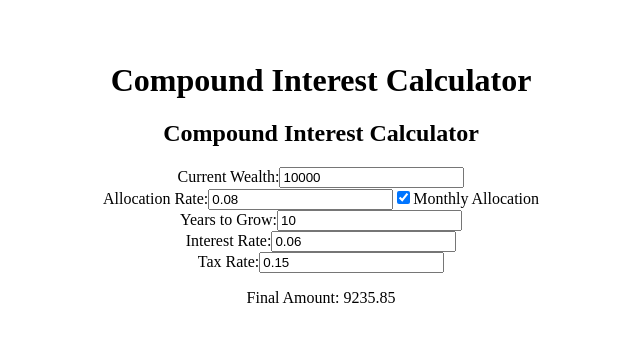
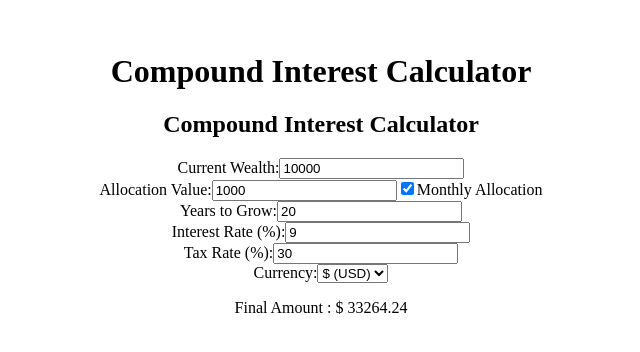
Before and after one commit to marionlouis1/interest-calculator, a Next.js app: page / in a window 1280 px wide. Shown: the part 226-578 px from the top of the page, without its empty margins (319-959 px from the left). Built offline with nearby package versions, Linux system fonts and the light colour scheme.

Commit message:
functionning calculator but ugly

```diff
--- a/components/calculator.js
+++ b/components/calculator.js
@@ -2,25 +2,42 @@ import { useState } from 'react';
 
 const Calculator = () => {
   const [currentWealth, setCurrentWealth] = useState(10000); // Initial current wealth
-  const [allocation, setAllocation] = useState(0.08); // Initial allocation rate
+  const [allocation, setAllocation] = useState(1000); // Initial allocation value
   const [isMonthly, setIsMonthly] = useState(true); // Allocation frequency
-  const [yearsToGrow, setYearsToGrow] = useState(10); // Initial number of years
-  const [interestRate, setInterestRate] = useState(0.06); // Initial interest rate
-  const [taxRate, setTaxRate] = useState(0.15); // Initial tax rate
+  const [yearsToGrow, setYearsToGrow] = useState(20); // Initial number of years
+  const [interestRate, setInterestRate] = useState(9); // Initial interest rate (as a percentage)
+  const [taxRate, setTaxRate] = useState(30); // Initial tax rate (as a percentage)
+  const [currency, setCurrency] = useState("$"); // Default currency
+
+  const formatCurrency = (amount) => {
+    switch (currency) {
+      case '£':
+        return `£ ${amount.toFixed(2)}`;
+      case '$':
+        return `$ ${amount.toFixed(2)}`;
+      case '€':
+        return `${amount.toFixed(2)} €`;
+      default:
+        return amount.toFixed(2);
+    }
+  };
 
   // Calculate the final amount
   const calculateFinalAmount = () => {
     const frequency = isMonthly ? 12 : 1;
-    const growthRate = 1 + (interestRate / frequency);
-    const totalContributions = currentWealth * (allocation / frequency) * yearsToGrow;
+    const growthRate = 1 + (interestRate / 100 / frequency);
+    const totalContributions = allocation * yearsToGrow;
 
     let wealth = currentWealth;
     for (let year = 0; year < yearsToGrow; year++) {
-      wealth += (wealth * (allocation / frequency)) + (wealth * (interestRate / frequency));
-      wealth -= (wealth * (taxRate / frequency));
+      wealth += allocation;
+      wealth *= growthRate;
     }
 
-    return wealth - totalContributions;
+    // Calculate tax at the end
+    const taxAmount = (wealth - currentWealth - totalContributions) * (taxRate / 100);
+
+    return formatCurrency(wealth);
   };
 
   return (
@@ -31,7 +48,7 @@ const Calculator = () => {
         <input type="number" value={currentWealth} onChange={(e) => setCurrentWealth(parseFloat(e.target.value))} />
       </div>
       <div className="input-field">
-        <label>Allocation Rate:</label>
+        <label>Allocation Value:</label>
         <input type="number" value={allocation} onChange={(e) => setAllocation(parseFloat(e.target.value))} />
         <label>
           <input type="checkbox" checked={isMonthly} onChange={() => setIsMonthly(!isMonthly)} />
@@ -43,15 +60,23 @@ const Calculator = () => {
         <input type="number" value={yearsToGrow} onChange={(e) => setYearsToGrow(parseInt(e.target.value))} />
       </div>
       <div className="input-field">
-        <label>Interest Rate:</label>
+        <label>Interest Rate (%):</label>
         <input type="number" value={interestRate} onChange={(e) => setInterestRate(parseFloat(e.target.value))} />
       </div>
       <div className="input-field">
-        <label>Tax Rate:</label>
+        <label>Tax Rate (%):</label>
         <input type="number" value={taxRate} onChange={(e) => setTaxRate(parseFloat(e.target.value))} />
       </div>
+      <div className="input-field">
+        <label>Currency:</label>
+        <select value={currency} onChange={(e) => setCurrency(e.target.value)}>
+          <option value="£">£ (GBP)</option>
+          <option value="$">$ (USD)</option>
+          <option value="€">€ (EUR)</option>
+        </select>
+      </div>
       <div className="result">
-        <p>Final Amount: {calculateFinalAmount().toFixed(2)}</p>
+        <p>Final Amount : {calculateFinalAmount()}</p>
       </div>
     </div>
   );
--- a/package.json
+++ b/package.json
@@ -9,9 +9,11 @@
     "lint": "next lint"
   },
   "dependencies": {
+    "chart.js": "^4.4.0",
+    "next": "13.5.6",
     "react": "^18",
-    "react-dom": "^18",
-    "next": "13.5.6"
+    "react-chartjs-2": "^5.2.0",
+    "react-dom": "^18"
   },
   "devDependencies": {
     "eslint": "^8",
```
Also changed, not shown: 1 other file (tests, documents, lock files or other folders).
